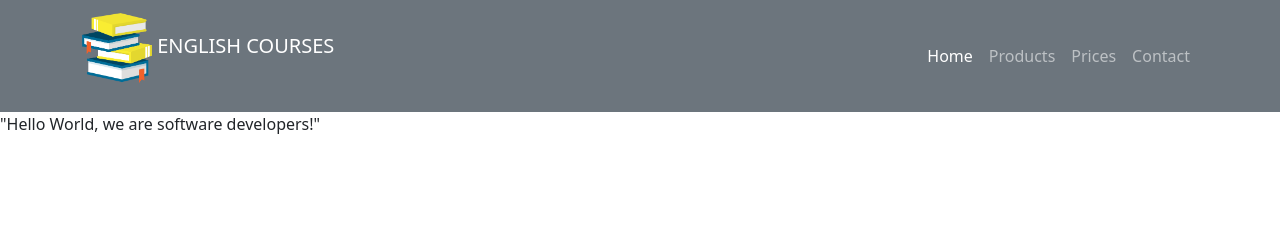
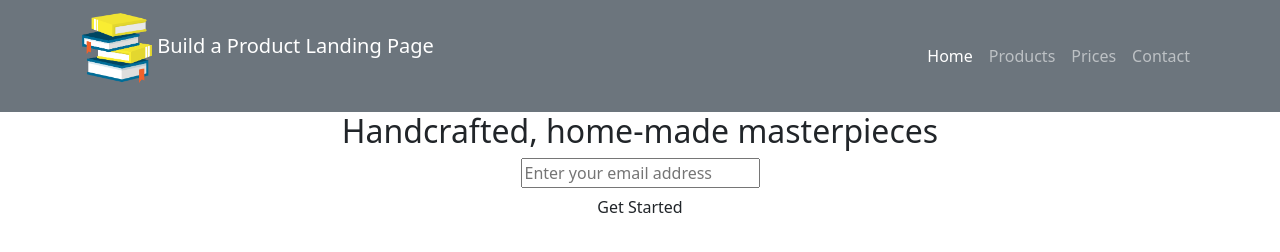
Before and after one commit to J2ZROMERO/microverse_trial, a plain HTML site: page index.html in a window 1280 px wide. Drawn offline with Linux system fonts and the light colour scheme.

Commit message:
new changes

```diff
--- a/index.html
+++ b/index.html
@@ -13,7 +13,7 @@
       <nav class="navbar navbar-expand-lg navbar-dark bg-secondary">
             <div class="container">
               <a class="navbar-brand titulo-cursiva active" aria-current="page" href="../index.html">
-                <p class="textIni"> <img id="header-image" src="../img/logo.png" width="70" height="70" class="logoNav" alt="landing logo">  ENGLISH COURSES
+                <p class="textIni"> <img id="header-image" src="../img/logo.png" width="70" height="70" class="logoNav" alt="landing logo">  Build a Product Landing Page
                 </p>
               </a>
               <button class="navbar-toggler" type="button" data-bs-toggle="collapse" data-bs-target="#navbarSupportedContent"
@@ -38,7 +38,18 @@
               </div>
             </div>
           </nav>
+<div class="container">
+<section id="hero" class="text-center" >
+<h2> Handcrafted, home-made masterpieces</h2>
+<form action="form" action="#">
+<input type="email"  name="email" id="email" placeholder="Enter your email address" required/>
+<div class="text-center">
+<input  type="submit"  id="submit" value="Get Started" class="btn">
+</div>
+</form>
+</section>
 
+</div>
 
 
     </header>
@@ -48,7 +59,6 @@
      <footer>
 
      </footer>
-    <p> "Hello World, we are software developers!"</p>
 
 
 
```
